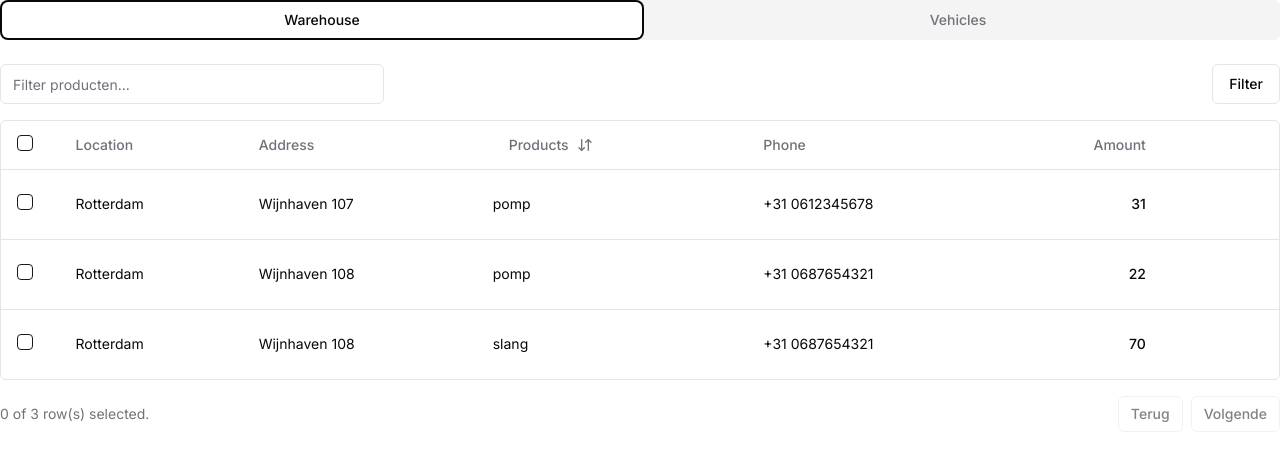
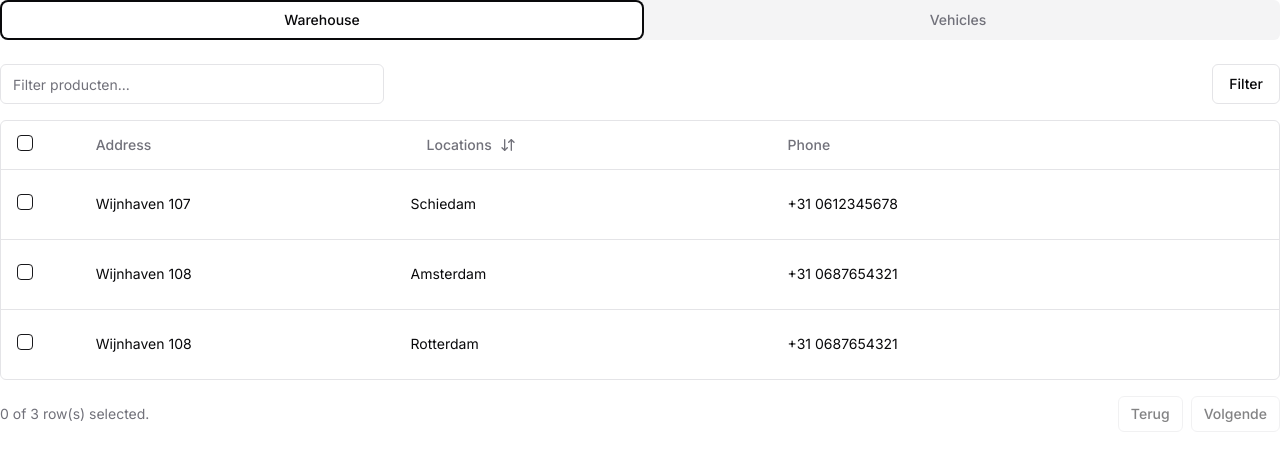
Before and after one commit to Siebe-Studio/projectD-v2, a Next.js app in the folder frontend/: page /locations in a window 1280 px wide. Both pictures are taken after a click on the tab "Warehouse". Shown: the top 464 px of the page. Built offline with nearby package versions, Linux system fonts and the light colour scheme.

Commit message:
Some changes "preparing"

```diff
--- a/frontend/src/components/locations/Vehicles.tsx
+++ b/frontend/src/components/locations/Vehicles.tsx
@@ -18,6 +18,12 @@ const data: Payment[] = [
     description: "Niet van toepassing",
     location: "Rotterdam"
   },
+  {
+    id: "m13bvfceh",
+    plate: "12XZ32",
+    description: "None",
+    location: "Amsterdam"
+  }
 ]
 
 export type Payment = {
@@ -40,37 +46,29 @@ export const columns: ColumnDef<Payment>[] = [
     enableHiding: false,
   },
   {
-    accessorKey: "status",
-    header: "Status",
+    accessorKey: "plate",
+    header: "Plate",
     cell: ({ row }) => (
-      <div className="capitalize">{row.getValue("status")}</div>
+      <div className="capitalize">{row.getValue("plate")}</div>
     ),
   },
   {
-    accessorKey: "product",
+    accessorKey: "location",
     header: ({ column }) => {
       return (
-        <Button variant="ghost" onClick={() => column.toggleSorting(column.getIsSorted() === "asc")}>Products
+        <Button variant="ghost" onClick={() => column.toggleSorting(column.getIsSorted() === "asc")}>Locations
          <ArrowDownUp className="ml-2 h-4 w-4" />
         </Button>
       )
     },
-    cell: ({ row }) => <div className="lowercase">{row.getValue("product")}</div>,
+    cell: ({ row }) => <div>{row.getValue("location")}</div>,
   },
   {
-    accessorKey: "amount",
-    header: () => <div className="text-right">Amount</div>,
-    cell: ({ row }) => {
-      const amount = parseFloat(row.getValue("amount"))
-
-      // Format the amount as a dollar amount
-      const formatted = new Intl.NumberFormat("en-US", {
-        style: "currency",
-        currency: "USD",
-      }).format(amount)
-
-      return <div className="text-right font-medium">{formatted}</div>
-    },
+    accessorKey: "description",
+    header: "Description",
+    cell: ({ row }) => (
+      <div className="capitalize">{row.getValue("description")}</div>
+    ),
   },
   {
     id: "actions",
--- a/frontend/src/components/locations/Warehouse.tsx
+++ b/frontend/src/components/locations/Warehouse.tsx
@@ -14,24 +14,18 @@ import { Table, TableBody, TableCell, TableHead, TableHeader, TableRow } from "@
 const data: Payment[] = [
   {
     id: "m5gr84i9",
-    amount: 31,
-    product: "Pomp",
     phone: "+31 0612345678",
-    location: "Rotterdam",
+    location: "Schiedam",
     address: "Wijnhaven 107"
   },
   {
     id: "3u1reuv4",
-    amount: 22,
-    product: "Pomp",
     phone: "+31 0687654321",
-    location: "Rotterdam",
+    location: "Amsterdam",
     address: "Wijnhaven 108"
   },
   {
     id: "3u1reuv4",
-    amount: 70,
-    product: "Slang",
     phone: "+31 0687654321",
     location: "Rotterdam",
     address: "Wijnhaven 108"
@@ -40,8 +34,6 @@ const data: Payment[] = [
 
 export type Payment = {
   id: string
-  amount: number
-  product: string
   phone: string
   location: string
   address: string
@@ -60,13 +52,6 @@ export const columns: ColumnDef<Payment>[] = [
     enableHiding: false,
   },
   {
-    accessorKey: "location",
-    header: "Location",
-    cell: ({ row }) => (
-      <div className="capitalize">{row.getValue("location")}</div>
-    ),
-  },
-  {
     accessorKey: "address",
     header: "Address",
     cell: ({ row }) => (
@@ -74,15 +59,15 @@ export const columns: ColumnDef<Payment>[] = [
     ),
   },
   {
-    accessorKey: "product",
+    accessorKey: "location",
     header: ({ column }) => {
       return (
-        <Button variant="ghost" onClick={() => column.toggleSorting(column.getIsSorted() === "asc")}>Products
+        <Button variant="ghost" onClick={() => column.toggleSorting(column.getIsSorted() === "asc")}>Locations
          <ArrowDownUp className="ml-2 h-4 w-4" />
         </Button>
       )
     },
-    cell: ({ row }) => <div className="lowercase">{row.getValue("product")}</div>,
+    cell: ({ row }) => <div>{row.getValue("location")}</div>,
   },
   {
     accessorKey: "phone",
@@ -90,18 +75,6 @@ export const columns: ColumnDef<Payment>[] = [
     cell: ({ row }) => (
       <div className="capitalize">{row.getValue("phone")}</div>
     ),
-  },
-  {
-    accessorKey: "amount",
-    header: () => <div className="text-right">Amount</div>,
-    cell: ({ row }) => {
-      const amount = parseFloat(row.getValue("amount"))
-
-      // Format the amount as a dollar amount
-      const formatted = new Intl.NumberFormat("en-US").format(amount)
-
-      return <div className="text-right font-medium">{formatted}</div>
-    },
   },
   {
     id: "actions",
```
